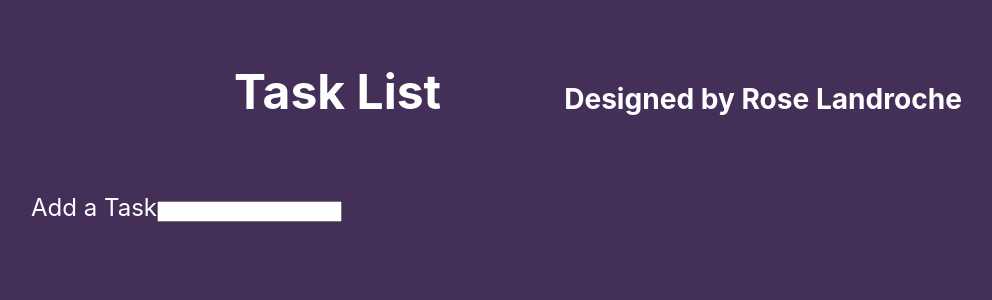
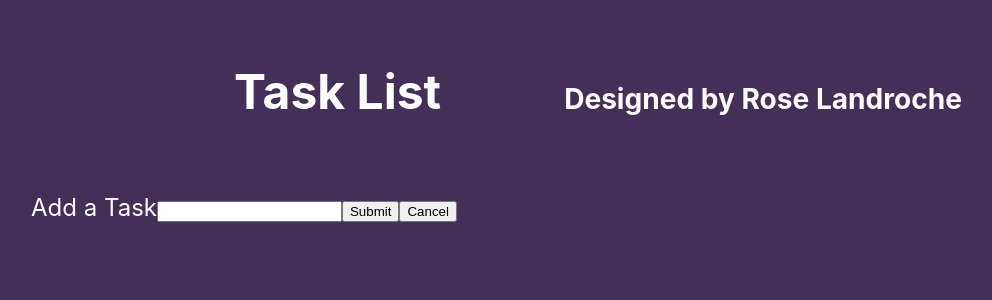
Before and after one commit to roselandroche/task-list-fe, a React (Create React App) app in the folder my-app/: page /addTask in a window 1280 px wide. Shown: the top 300 px of the page, without its empty margins (9-1001 px from the left). Built offline with nearby package versions, Linux system fonts and the light colour scheme.

Commit message:
New dependencies, adding routes, adding buttons

```diff
--- a/my-app/package.json
+++ b/my-app/package.json
@@ -8,6 +8,8 @@
     "@testing-library/user-event": "^7.1.2",
     "react": "^16.13.1",
     "react-dom": "^16.13.1",
+    "react-router": "^5.2.0",
+    "react-router-dom": "^5.2.0",
     "react-scripts": "3.4.3"
   },
   "scripts": {
--- a/my-app/src/components/App.js
+++ b/my-app/src/components/App.js
@@ -1,4 +1,5 @@
 import React, { useState, useEffect } from 'react';
+import { Route, Switch } from 'react-router-dom';
 import '../css/App.css';
 
 import Header from './Header';
@@ -26,8 +27,12 @@ function App() {
       <header className="App-header">
         <Header />
       </header>
-      <TaskForm setTasks={ setTasks } tasks ={ tasks } />
-      <TaskList tasks={ tasks }/>
+      <Switch>
+        <Route path='/addTask' render={ props => <TaskForm {...props} setTasks={ setTasks } tasks={ tasks } /> } />
+        <Route exact path='/' render={ props => <TaskList {...props} tasks={tasks} /> } />
+      </Switch>
+      {/* <TaskForm setTasks={ setTasks } tasks ={ tasks } />
+      <TaskList tasks={ tasks }/> */}
     </div>
   );
 }
--- a/my-app/src/components/TaskForm.js
+++ b/my-app/src/components/TaskForm.js
@@ -1,6 +1,6 @@
 import React, { useState } from 'react'
 
-function TaskForm({ setTasks, tasks }) {
+function TaskForm({ setTasks, tasks, history }) {
     const [form, setForm] = useState({
         id: Date.now(),
         taskName: '',
@@ -16,6 +16,10 @@ function TaskForm({ setTasks, tasks }) {
         event.preventDefault();
         setForm({...form, id: Date.now()})
         setTasks([...tasks, form])
+        history.push('/')
+    }
+    function handleCancel() {
+        history.push('/')
     }
     return (
         <div>
@@ -24,6 +28,12 @@ function TaskForm({ setTasks, tasks }) {
                     Add a Task
                 </label>
                 <input name='taskName' value={form.task} onChange={handleChange} />
+                <button type='submit'>
+                    Submit
+                </button>
+                <button onClick={ handleCancel }>
+                    Cancel
+                </button>
             </form>
         </div>
     )
--- a/my-app/src/components/TaskList.js
+++ b/my-app/src/components/TaskList.js
@@ -1,10 +1,16 @@
 import React from 'react';
+import { Link } from 'react-router-dom';
 import Task from './Task';
 
 function TaskList({ tasks }) {
     return (
         <div>
             {tasks.map(task => <Task key={task.id} task={task} /> )}
+            <button>
+                <Link to='/addTask' >
+                    Add Task
+                </Link>
+            </button>
         </div>
     )
 }
--- a/my-app/src/index.js
+++ b/my-app/src/index.js
@@ -1,11 +1,14 @@
 import React from 'react';
 import ReactDOM from 'react-dom';
+import { BrowserRouter } from 'react-router-dom';
 import './css/index.css';
 import App from './components/App';
 
 ReactDOM.render(
   <React.StrictMode>
-    <App />
+    <BrowserRouter>
+      <App />
+    </BrowserRouter>
   </React.StrictMode>,
   document.getElementById('root')
 );
```
Also changed, not shown: 1 other file (tests, documents, lock files or other folders).
